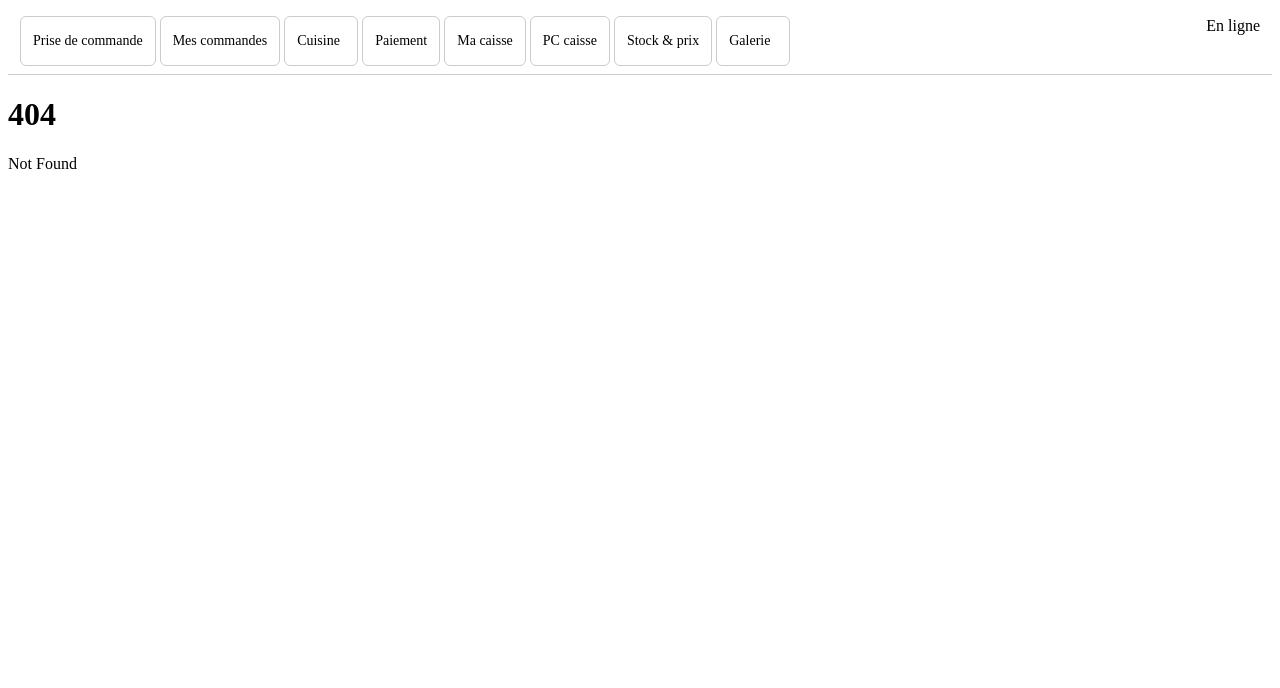
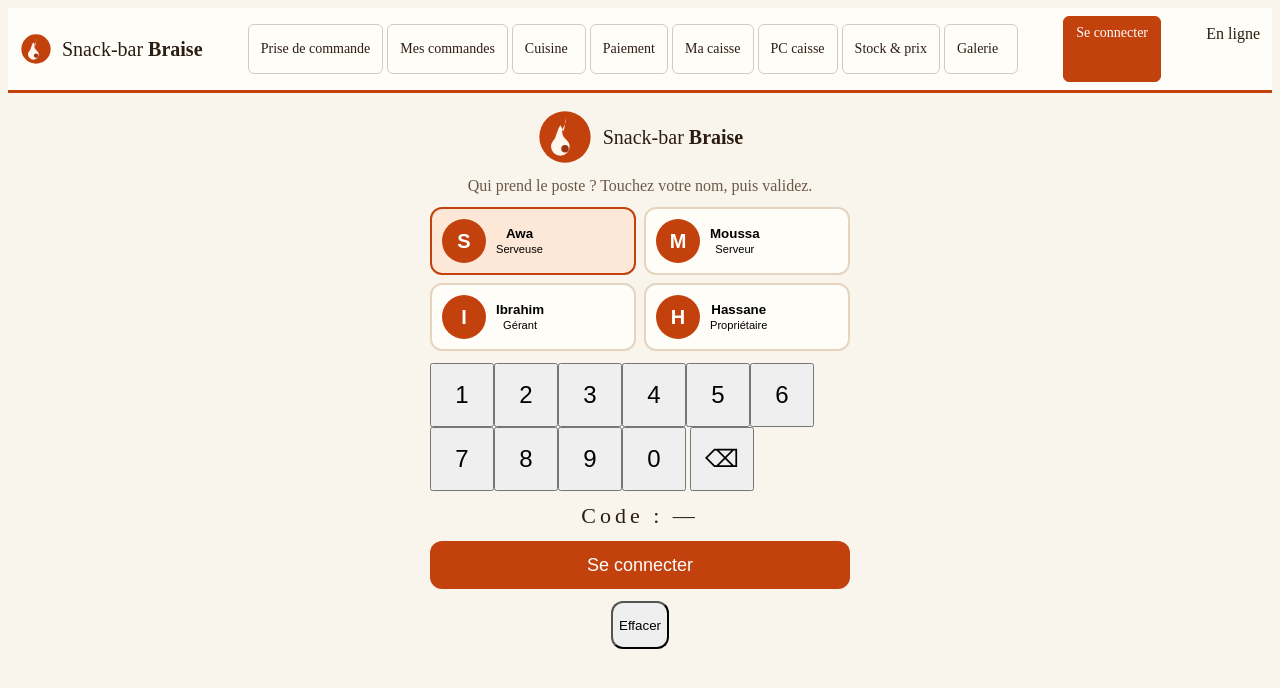
Before and after one commit to TomkerDev/gestiondesnack-bar, a SvelteKit app in the folder app/: page /connexion in a window 1280 px wide. Before the commit this address had no page. Shown: the top 688 px of the page. Built offline with nearby package versions, Linux system fonts and the light colour scheme.

Commit message:
feat(marque): branding Braise + page connexion profils/PIN + en-tete session

```diff
--- /dev/null
+++ b/app/src/lib/components/Marque.svelte
@@ -0,0 +1,15 @@
+<!-- Marque « Braise » : flambeau + nom, réutilisé (accueil, connexion, en-tête). -->
+<script>export let taille = 40;</script>
+<span class="marque zone-tactile" aria-label="Snack-bar Braise">
+  <svg width={taille} height={taille} viewBox="0 0 48 48" aria-hidden="true">
+    <circle cx="24" cy="24" r="22" fill="var(--primaire)" />
+    <path d="M24 8c2 6-4 8-2 14 1.4 4.2 6 5 6 10a8 8 0 1 1-16 0c0-3 2-5 3.5-7C17 21 18 17 20 14c1 2 2 3 2.5 5C24 17 24 12 24 8z"
+          fill="#fff7ed" />
+    <circle cx="24" cy="34" r="3.2" fill="var(--primaire-fonce)" />
+  </svg>
+  <span class="nom">Snack-bar <b>Braise</b></span>
+</span>
+<style>
+  .marque { display: inline-flex; align-items: center; gap: 10px; }
+  .nom { font-size: 20px; }
+</style>
--- a/app/src/lib/theme.css
+++ b/app/src/lib/theme.css
@@ -1,16 +1,20 @@
-/* I1 · Thème : sombre + clair, 48 px tactile min, contrastes AA.
+/* I1 · Thème « Braise » du snack-bar : sombre + clair, 48 px tactile min, contrastes AA.
+   Marque : braise (orange feu) + feuille (vert attieké) sur fond crème/cacao.
    Aucune logique métier ici : variables + classes utilitaires. */
 :root {
-  --fond: #ffffff; --texte: #1a1a1a; --primaire: #0d6efd;
-  --succes: #198754; --alerte: #dc3545; --attente: #fd7e14;
-  --bord: #dee2e6; --pastille: #6c757d;
+  --fond: #faf5ec; --fond-carte: #fffdf8; --texte: #2b1d12; --texte-doux: #6b5847;
+  --primaire: #c2410c; --primaire-fonce: #9a3412; --primaire-doux: #fde8d7;
+  --succes: #15803d; --alerte: #b91c1c; --attente: #c2410c;
+  --bord: #e5d5c0; --pastille: #78716c;
   --tactile: 48px; --rayon: 12px; --pad: 16px; --texte-grand: 18px;
 }
 [data-theme="sombre"] {
-  --fond: #121212; --texte: #f5f5f5; --primaire: #6ea8fe;
-  --succes: #75b798; --alerte: #ea868f; --attente: #f0a35e;
-  --bord: #373b3e; --pastille: #adb5bd;
+  --fond: #1c1410; --fond-carte: #2a2019; --texte: #f7ede1; --texte-doux: #c9b69f;
+  --primaire: #fb923c; --primaire-fonce: #fdba74; --primaire-doux: #4a2b14;
+  --succes: #4ade80; --alerte: #f87171; --attente: #fb923c;
+  --bord: #4a3a2c; --pastille: #a8a29e;
 }
+body { background: var(--fond); color: var(--texte); }
 .zone-tactile { min-height: var(--tactile); min-width: var(--tactile); }
 .bouton-plein { min-height: var(--tactile); border-radius: var(--rayon); }
 .bouton-contour { min-height: var(--tactile); border-radius: var(--rayon); }
--- a/app/src/routes/+layout.svelte
+++ b/app/src/routes/+layout.svelte
@@ -4,9 +4,13 @@
 <script>
   import "$lib/theme.css";
   import BandeauConnexion from "$lib/components/BandeauConnexion.svelte";
-  import { session, majConnexion } from "$lib/session.js";
+  import Marque from "$lib/components/Marque.svelte";
+  import { session, majConnexion, fermerSession } from "$lib/session.js";
   import { api } from "$lib/api.js";
+  import { goto } from "$app/navigation";
   let enLigne = true;
+  let moi = { identifiant: "", role: "", appareil: "", debut: "", enLigne: true };
+  session.subscribe((v) => (moi = v));
   async function basculer(v) {
     enLigne = v;
     api.basculerLigne(v);
@@ -25,17 +29,31 @@
     ["/galerie", "Galerie"]
   ];
 </script>
-<svelte:head><meta name="theme-color" content="#1a1a2e" /></svelte:head>
+<svelte:head><meta name="theme-color" content="#c2410c" /></svelte:head>
 <header class="layout-entete">
+  <a class="logo" href="/" aria-label="Accueil Snack-bar Braise"><Marque taille={32} /></a>
   <nav aria-label="Application">{#each LIENS as [href, lib]}<a class="zone-tactile" {href}>{lib}</a>{/each}</nav>
+  <span class="qui">
+    {#if moi.identifiant}
+      {moi.role} · <button type="button" class="quitter" on:click={async () => { fermerSession(); sessionStorage.removeItem("snack.profil"); await goto("/connexion"); }}>Quitter</button>
+    {:else}
+      <a class="zone-tactile connecter" href="/connexion">Se connecter</a>
+    {/if}
+  </span>
   <BandeauConnexion {enLigne} />
 </header>
 <main><slot /></main>
 <style>
   .layout-entete { display: flex; justify-content: space-between; align-items: center; gap: 12px;
-                   padding: 8px 12px; border-bottom: 1px solid var(--bordure, #ccc); flex-wrap: wrap; }
+                   padding: 8px 12px; border-bottom: 3px solid var(--primaire); flex-wrap: wrap;
+                   background: var(--fond-carte); }
+  .logo { text-decoration: none; color: inherit; }
   nav { display: flex; gap: 4px; flex-wrap: wrap; }
   nav a { min-height: 48px; min-width: 48px; display: inline-flex; align-items: center;
           padding: 0 12px; border: 1px solid var(--bordure, #ccc); border-radius: 6px;
           text-decoration: none; color: inherit; font-size: 14px; }
+  .qui { display: inline-flex; align-items: center; gap: 8px; font-size: 14px; }
+  .quitter, .connecter { border: 1px solid var(--primaire); border-radius: 6px; padding: 8px 12px;
+          background: var(--primaire); color: #fff; text-decoration: none; }
+  .quitter { cursor: pointer; }
 </style>
--- /dev/null
+++ b/app/src/routes/connexion/+page.svelte
@@ -0,0 +1,73 @@
+<!-- Connexion : choix du profil (serveur/gérant/proprio) + code au pavé PIN.
+   SEC-1 : code ≥ 4 chiffres vérifié côté serveur ; le PIN ne persiste jamais. -->
+<script>
+  import PavePin from "$lib/components/PavePin.svelte";
+  import Marque from "$lib/components/Marque.svelte";
+  import { api } from "$lib/api.js";
+  import { ouvrirSession } from "$lib/session.js";
+  import { goto } from "$app/navigation";
+  let code = "";
+  let erreur = "";
+  let occupé = false;
+  const PROFILS = [
+    ["u-awa", "Awa", "Serveuse", "S"],
+    ["u-moussa", "Moussa", "Serveur", "M"],
+    ["u-ibrahima", "Ibrahim", "Gérant", "I"],
+    ["u-hassane", "Hassane", "Propriétaire", "H"]
+  ];
+  let profil = PROFILS[0][0];
+  async function connecter() {
+    erreur = "";
+    if (occupé) return;
+    occupé = true;
+    try {
+      const rep = await api.identifier(code);
+      if (!rep.ok) { erreur = rep.raison; return; }
+      const u = rep.utilisateur;
+      const local = ouvrirSession({ identifiant: code, role: u.role, appareil: "appareil-demo" });
+      if (!local.ok) { erreur = local.raison; return; }
+      sessionStorage.setItem("snack.profil", JSON.stringify({ id: u.id, nom: u.nom, role: u.role }));
+      await goto(u.role === "serveur" ? "/commande" : u.role === "gerant" ? "/pc" : "/pc/stock");
+    } finally {
+      occupé = false;
+    }
+  }
+  function choisir(id) { profil = id;
+    code = { "u-awa": "1234", "u-moussa": "2222", "u-ibrahima": "9111", "u-hassane": "9999" }[id] ?? "";
+  }
+</script>
+<section class="connexion">
+  <Marque taille={56} />
+  <p class="accroche">Qui prend le poste ? Touchez votre nom, puis validez.</p>
+  <div class="profils" role="group" aria-label="Choix du profil">
+    {#each PROFILS as [id, nom, role, initiale]}
+      <button type="button" class="profil zone-tactile" class:actif={profil === id}
+              on:click={() => choisir(id)} aria-pressed={profil === id}>
+        <span class="avatar" aria-hidden="true">{initiale}</span>
+        <span><b>{nom}</b><br /><small>{role}</small></span>
+      </button>
+    {/each}
+  </div>
+  <PavePin bind:valeur={code} />
+  <p class="saisie" aria-live="polite">Code : {"•".repeat(code.length) || "—"}</p>
+  {#if erreur}<p class="erreur" role="alert">{erreur}</p>{/if}
+  <button type="button" class="bouton-plein valider" disabled={occupé || code.length < 4} on:click={connecter}>
+    {occupé ? "Connexion…" : "Se connecter"}
+  </button>
+  <button type="button" class="bouton-contour" on:click={() => (code = "")}>Effacer</button>
+</section>
+<style>
+  .connexion { max-width: 420px; margin: 0 auto; padding: 16px; display: flex;
+               flex-direction: column; gap: 12px; align-items: center; }
+  .accroche { color: var(--texte-doux); margin: 0; }
+  .profils { display: grid; grid-template-columns: 1fr 1fr; gap: 8px; width: 100%; }
+  .profil { display: flex; gap: 10px; align-items: center; padding: 10px;
+            border: 2px solid var(--bord); border-radius: var(--rayon); background: var(--fond-carte); }
+  .profil.actif { border-color: var(--primaire); background: var(--primaire-doux); }
+  .avatar { width: 44px; height: 44px; border-radius: 50%; background: var(--primaire);
+            color: #fff; display: inline-flex; align-items: center; justify-content: center;
+            font-size: 20px; font-weight: bold; }
+  .saisie { font-size: 22px; letter-spacing: 4px; margin: 0; }
+  .erreur { color: var(--alerte); margin: 0; }
+  .valider { width: 100%; background: var(--primaire); color: #fff; border: 0; font-size: 18px; }
+</style>
```
Also changed, not shown: app/src/routes/+page.svelte (+13 -3 lines).
